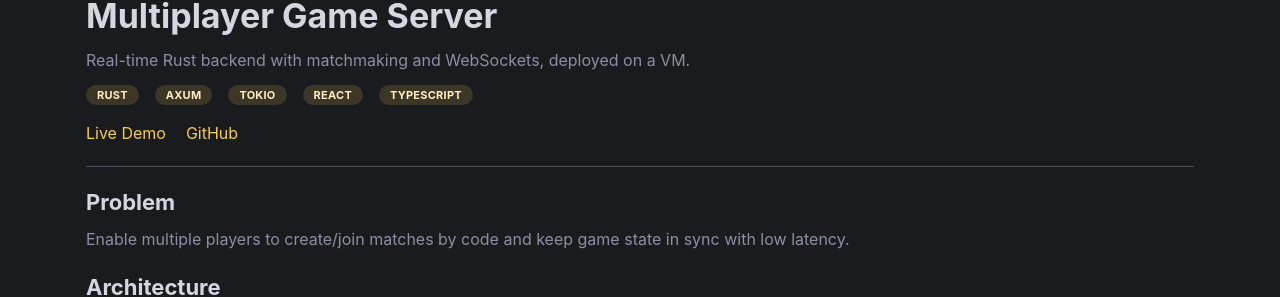
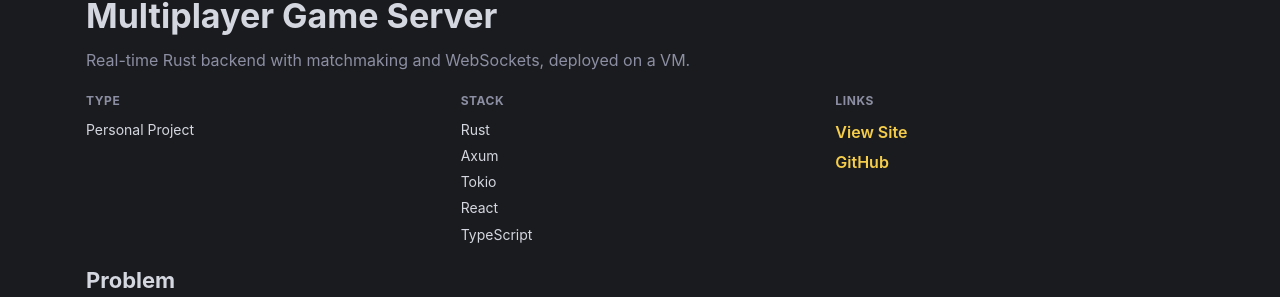
Before and after one commit to adamrodi/adamrodi.com, a React (Vite) app: page /projects/multiplayer-game-server in a window 1280 px wide. Shown: the part 123-420 px from the top of the page. Built offline with nearby package versions, Linux system fonts and the light colour scheme.

Commit message:
add project metadata component

```diff
--- /dev/null
+++ b/src/components/ProjectMeta.tsx
@@ -0,0 +1,98 @@
+import { Anchor, Group, SimpleGrid, Stack, Text } from "@mantine/core";
+
+export type ProjectLink = {
+  type: "live" | "github" | "docs" | "video";
+  label?: string;
+  href: string;
+};
+
+export type ProjectMetaProps = {
+  type?: string;
+  stack?: string[];
+  links?: ProjectLink[];
+};
+
+export function ProjectMeta({
+  type,
+  stack,
+  links,
+}: ProjectMetaProps) {
+  const hasAnyMeta =
+    type || (stack && stack.length) || (links && links.length);
+  if (!hasAnyMeta) return null;
+
+  return (
+    <SimpleGrid cols={3} spacing="md" verticalSpacing="md" mt="lg">
+      {type && <MetaCol label="Type">{type}</MetaCol>}
+
+      {stack && stack.length > 0 && (
+        <MetaCol label="Stack">
+          <Stack gap={6}>
+            {stack.map((tech) => (
+              <Text key={tech} size="sm">
+                {tech}
+              </Text>
+            ))}
+          </Stack>
+        </MetaCol>
+      )}
+
+
+      {links && links.length > 0 && (
+        <MetaCol label="Links">
+          <Stack gap={6}>
+            {links.map((link) => (
+              <LinkRow key={`${link.type}:${link.href}`} link={link} />
+            ))}
+          </Stack>
+        </MetaCol>
+      )}
+    </SimpleGrid>
+  );
+}
+
+function MetaCol({
+  label,
+  children,
+}: {
+  label: string;
+  children: React.ReactNode;
+}) {
+  return (
+    <Stack gap={10}>
+      <Text size="xs" fw={700} tt="uppercase" c="dimmed" lts={0.6}>
+        {label}
+      </Text>
+      {typeof children === "string" ? (
+        <Text size="sm">{children}</Text>
+      ) : (
+        children
+      )}
+    </Stack>
+  );
+}
+
+function LinkRow({ link }: { link: ProjectLink }) {
+  const label =
+    link.label ??
+    {
+      live: "View Site",
+      github: "GitHub",
+      docs: "Docs",
+      video: "Video",
+    }[link.type];
+
+  return (
+    <Group gap={6} wrap="nowrap">
+
+      <Anchor
+        href={link.href}
+        target="_blank"
+        rel="noopener noreferrer"
+        fw={600}
+      >
+        {label}
+      </Anchor>
+    </Group>
+  );
+}
--- a/src/data/projects.ts
+++ b/src/data/projects.ts
@@ -5,8 +5,11 @@ export type ProjectSection = { heading: string; body: string };
 export type Project = {
   title: string;
   summary: string;
-  chips: string[];
-  links?: { demo?: string; repo?: string };
+
+  // ProjectMeta fields
+  type?: string;
+  stack: string[];
+  links?: { live_demo?: string; repo?: string };
   sections: ProjectSection[];
 };
 
@@ -15,8 +18,9 @@ export const PROJECTS: Record<string, Project> = {
     title: "Multiplayer Game Server",
     summary:
       "Real-time Rust backend with matchmaking and WebSockets, deployed on a VM.",
-    chips: ["Rust", "Axum", "Tokio", "React", "TypeScript"],
-    links: { demo: "https://adamrodi.com/game", repo: "#" },
+    type: "Personal Project",
+    stack: ["Rust", "Axum", "Tokio", "React", "TypeScript"],
+    links: { live_demo: "https://adamrodi.com/game", repo: "#" },
     sections: [
       {
         heading: "Problem",
@@ -44,8 +48,9 @@ export const PROJECTS: Record<string, Project> = {
     title: "AWS OpenSearch Troubleshooting Bot",
     summary:
       "Lex + Lambda chatbot to triage and resolve common OpenSearch yellow/red cluster issues.",
-    chips: ["AWS Lex", "Lambda", "CloudWatch", "API Gateway"],
-    links: { demo: "#", repo: "#" },
+    type: "Internship Project",
+    stack: ["AWS Lex", "Lambda", "CloudWatch", "API Gateway"],
+    links: { live_demo: "#", repo: "#" },
     sections: [
       {
         heading: "Problem",
@@ -78,8 +83,9 @@ export const PROJECTS: Record<string, Project> = {
     title: "Zebrafish Neural Data Mining",
     summary:
       "Unsupervised clustering and visualization of zebrafish brain imaging data for stress vs control group differentiation.",
-    chips: ["Python", "NumPy", "pandas", "matplotlib"],
-    links: { demo: "#", repo: "#" },
+    type: "Research Project",
+    stack: ["Python", "NumPy", "pandas", "matplotlib"],
+    links: { live_demo: "#", repo: "#" },
     sections: [
       {
         heading: "Problem",
--- a/src/pages/ProjectDetail.tsx
+++ b/src/pages/ProjectDetail.tsx
@@ -1,6 +1,7 @@
 import { useParams, useLocation, useNavigate } from "react-router-dom";
-import { Title, Text, Anchor, Group, Badge, Divider } from "@mantine/core";
+import { Title, Text, Anchor } from "@mantine/core";
 import { PROJECTS } from "../data/projects";
+import { ProjectMeta } from "../components/ProjectMeta";
 
 export default function ProjectDetail() {
   const { slug } = useParams<{ slug: string }>();
@@ -45,28 +46,18 @@ export default function ProjectDetail() {
       <Text c="dimmed" mt="xs">
         {project.summary}
       </Text>
-      <Group mt="sm">
-        {project.chips.map((c) => (
-          <Badge key={c} variant="light">
-            {c}
-          </Badge>
-        ))}
-      </Group>
-
-      <Group mt="md" gap="lg">
-        {project.links?.demo && (
-          <Anchor href={project.links.demo} target="_blank" rel="noreferrer">
-            Live Demo
-          </Anchor>
-        )}
-        {project.links?.repo && (
-          <Anchor href={project.links.repo} target="_blank" rel="noreferrer">
-            GitHub
-          </Anchor>
-        )}
-      </Group>
-
-      <Divider my="lg" />
+      <ProjectMeta
+        type={project.type}
+        stack={project.stack}
+        links={[
+          ...(project.links?.live_demo
+            ? [{ type: "live" as const, href: project.links.live_demo }]
+            : []),
+          ...(project.links?.repo
+            ? [{ type: "github" as const, href: project.links.repo }]
+            : []),
+        ]}
+      />
 
       {project.sections.map((section) => (
         <section key={section.heading}>
```
